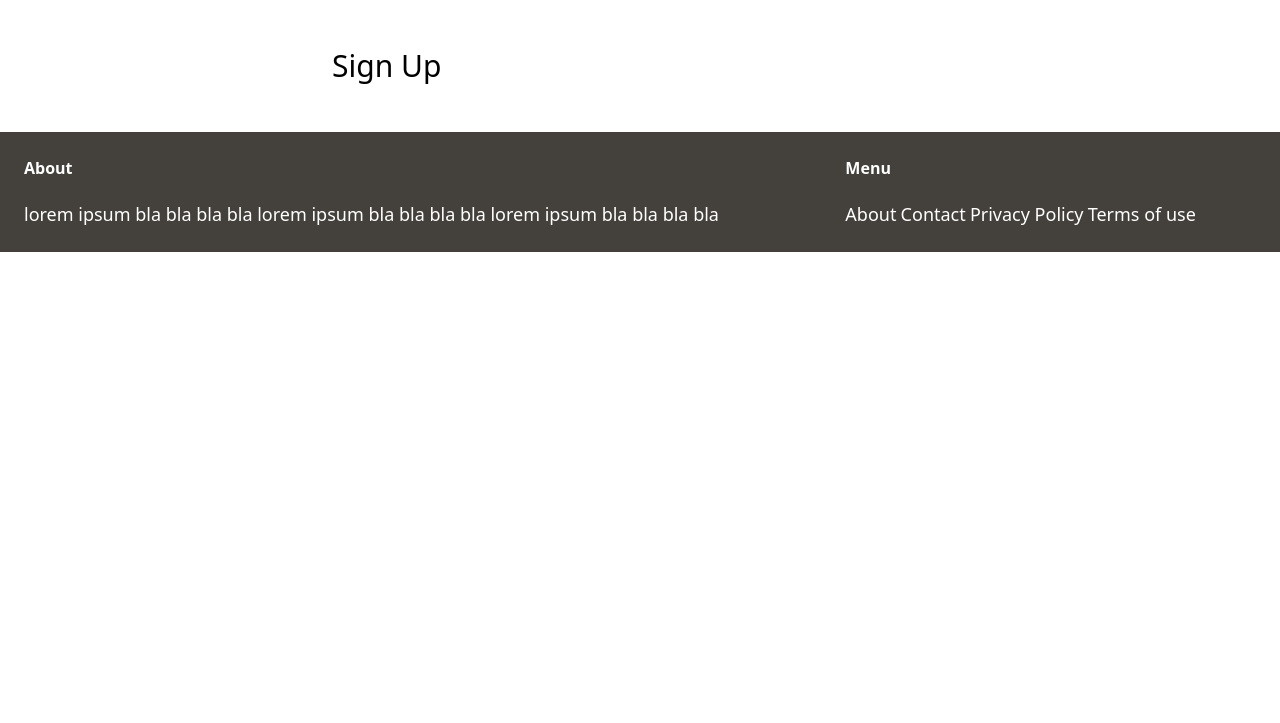
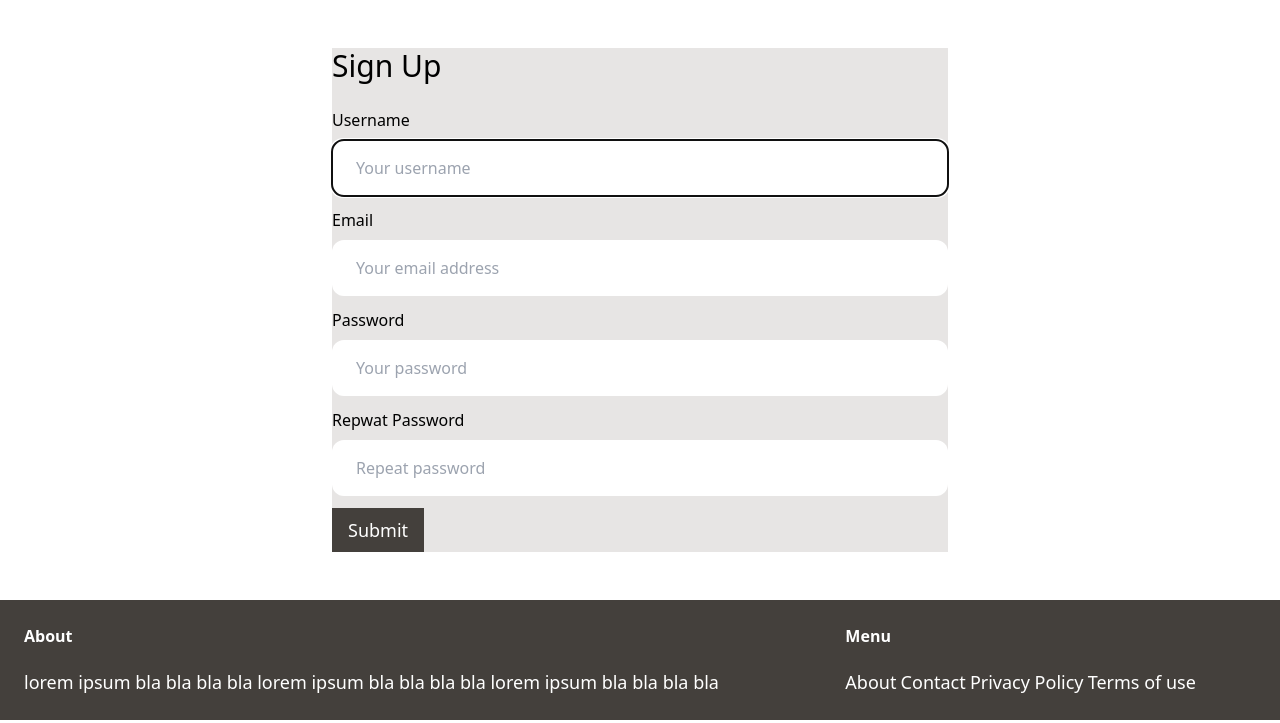
Before and after one commit to struk49/podgethecat, a Django app: page /singup/ in a window 1280 px wide. Shown: the part 77-800 px from the top of the page. Run offline with Django 3.2, Linux system fonts and the light colour scheme; some libraries are stand-ins or nearby versions.

Commit message:
created signup form and connected it to database

```diff
--- a/home/forms.py
+++ b/home/forms.py
@@ -7,3 +7,20 @@ class SignupForm(UserCreationForm):
     class Meta:
         model = User
         fields = ('username', 'email', 'password1', 'password2')
+
+    username = forms.CharField(widget=forms.TextInput(attrs={
+            'placeholder': 'Your username',
+            'class': 'w-full py-4 px-6 rounded-xl'
+    }))
+    email = forms.CharField(widget=forms.EmailInput(attrs={
+        'placeholder': 'Your email address',
+        'class': 'w-full py-4 px-6 rounded-xl'
+    }))
+    password1 = forms.CharField(widget=forms.PasswordInput(attrs={
+        'placeholder': 'Your password',
+        'class': 'w-full py-4 px-6 rounded-xl'
+    }))
+    password2 = forms.CharField(widget=forms.PasswordInput(attrs={
+        'placeholder': 'Repeat password',
+        'class': 'w-full py-4 px-6 rounded-xl'
+    }))
--- a/home/templates/home/signup.html
+++ b/home/templates/home/signup.html
@@ -3,7 +3,44 @@
 {% block title%}Sign Up{% endblock %}
 
 {% block content %}
-<div class="w-1/2 my-6 mx-auto">
+<div class="w-1/2 my-6 bg-stone-200 mx-auto">
     <h1 class="mb-6 text-3xl">Sign Up</h1>
+
+    <form method="POST" action=".">
+        {% csrf_token %}
+
+        <div class="mb-3">
+            <label class="inline-block mb-2">Username</label><br>
+            {{ form.username }}
+        </div>
+
+        <div class="mb-3">
+            <label class="inline-block mb-2">Email</label><br>
+            {{ form.email }}
+        </div>
+
+        <div class="mb-3">
+            <label class="inline-block mb-2">Password</label><br>
+            {{ form.password1 }}
+        </div>
+
+        <div class="mb-3">
+            <label class="inline-block mb-2">Repwat Password</label><br>
+            {{ form.password2 }}
+        </div>
+
+        {% if form.errors or form.non_field_errors %}
+        <div class="mb-3 p-6 bg-red-100">
+            {%for field in form %}
+                {{ form.non_field_errors }}
+            {% endfor %}
+
+            {{ form.non_field_errors }}
+        </div>
+        {% endif %}
+
+
+        <button class="py-2 px-4 text-lg bg-stone-700 hover:bg-stone-500 text-white">Submit</button>
+    </form>
 </div>
 {% endblock %}
--- a/home/views.py
+++ b/home/views.py
@@ -1,4 +1,4 @@
-from django.shortcuts import render
+from django.shortcuts import render, redirect
 
 from item.models import Category, Item
 
@@ -20,7 +20,15 @@ def contacts(request):
 
 
 def signup(request):
-    form = SignupForm()
+    if request.method == 'POST':
+        form = SignupForm(request.POST)
+
+        if form.is_valid():
+            form.save()
+
+            return redirect('login/')
+    else:
+        form = SignupForm()
 
     return render(request, 'home/signup.html', {
         'form': form
--- a/podgethecat/settings.py
+++ b/podgethecat/settings.py
@@ -25,7 +25,7 @@ SECRET_KEY = 'django-insecure-rf9u-)dq!e3a1^ztn$dm(^t^ef)kad+!uej4w04&kc*a72i5b6
 # SECURITY WARNING: don't run with debug turned on in production!
 DEBUG = True
 
-ALLOWED_HOSTS = ['8000-struk49-podgethecat-gzqteeyp8fo.ws-eu105.gitpod.io']
+ALLOWED_HOSTS = ['8000-struk49-podgethecat-hnl8fdc9drd.ws-eu105.gitpod.io']
 
 
 # Application definition
```
Also changed, not shown: db.sqlite3.
